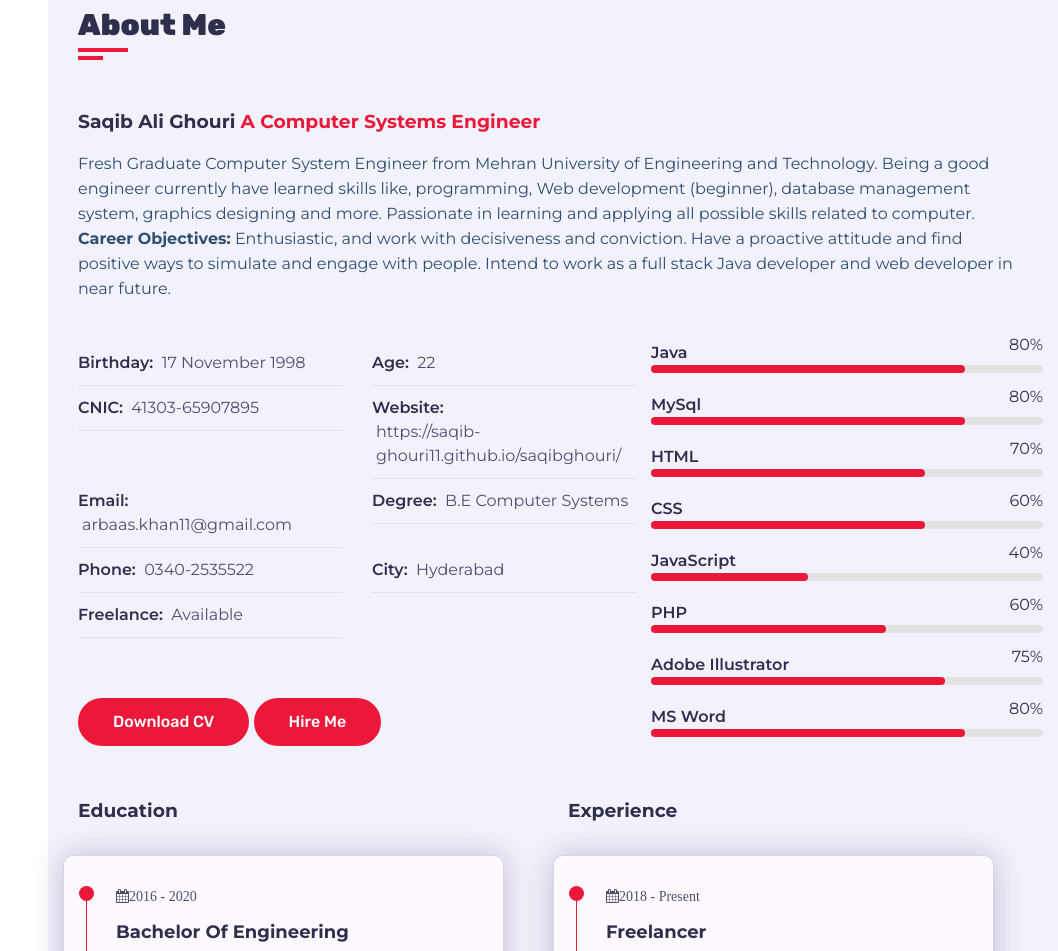
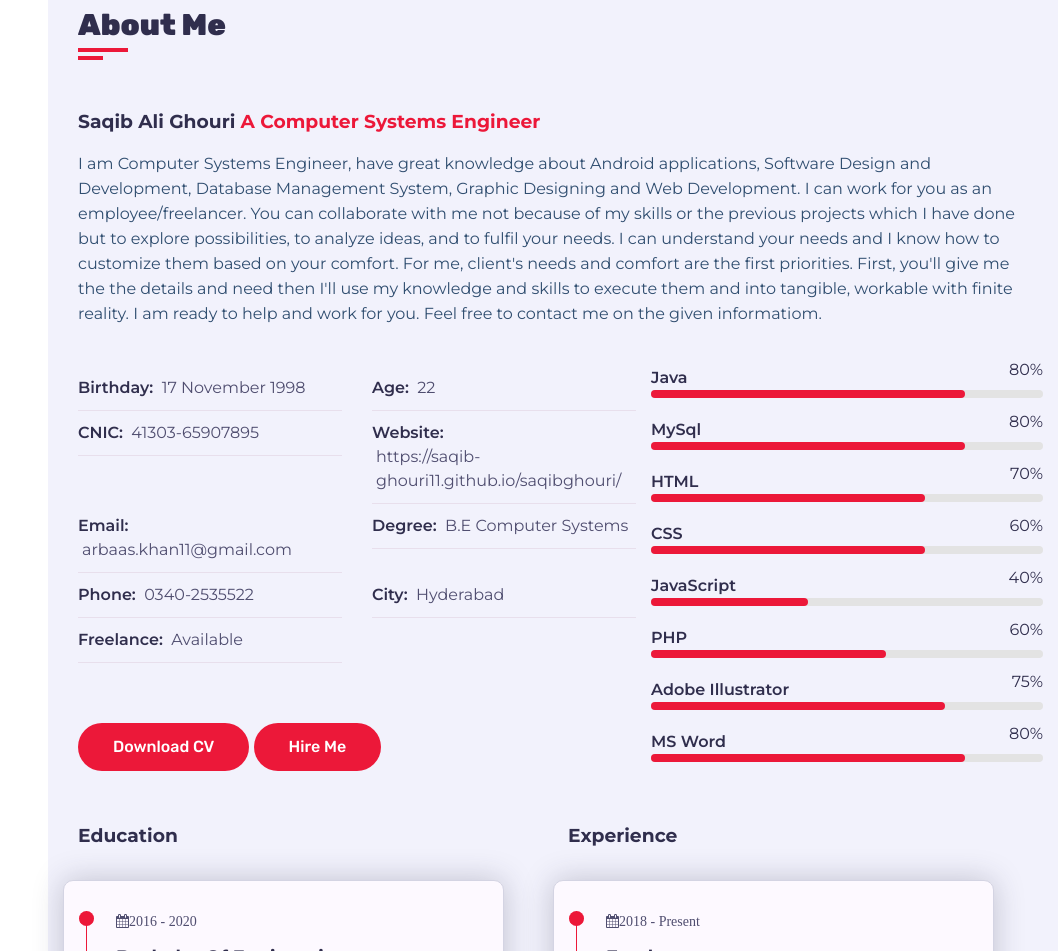
Before and after one commit to Saqib-ghouri11/saqibghouri, a plain HTML site: page index.html in a window 1280 px wide. Shown: the part 857-1808 px from the top of the page, without its empty margins (222-1280 px from the left). Drawn offline with Linux system fonts and the light colour scheme.

Commit message:
Update index.html

```diff
--- a/index.html
+++ b/index.html
@@ -77,7 +77,10 @@
                           Saqib Ali Ghouri <span>A Computer Systems Engineer</span>
                         </h3>
                         <p>
-                          Fresh Graduate Computer System Engineer from Mehran University of Engineering and Technology. Being a good engineer currently have learned skills like, programming, Web development (beginner), database management system, graphics designing and more. Passionate in learning and applying all possible skills related to computer.<br/> <b> Career Objectives:</b> Enthusiastic, and work with decisiveness and conviction. Have a proactive attitude and find positive ways to simulate and engage with people. Intend to work as a full stack Java developer and web developer in near future.
+                        I am Computer Systems Engineer, have great knowledge about Android applications, Software Design and Development, Database Management System, Graphic Designing and Web Development. I can work for you as an employee/freelancer. You can collaborate with me not because of my skills or the previous projects which I have done but to explore possibilities, to analyze ideas, and to fulfil your needs. I can understand your needs and I know how to customize them based on your comfort. For me, client's needs and comfort are the first priorities.
+First, you'll give me the the details and need then I'll use my knowledge and skills to execute them and into tangible, workable with finite reality.
+I am ready to help and work for you.
+Feel free to contact me on the given informatiom.
                         </p>
                       </div>
                     </div>
```
